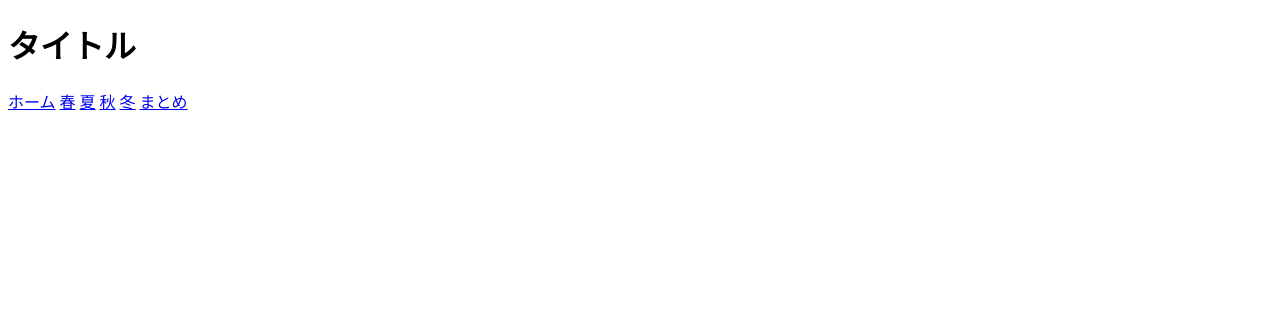
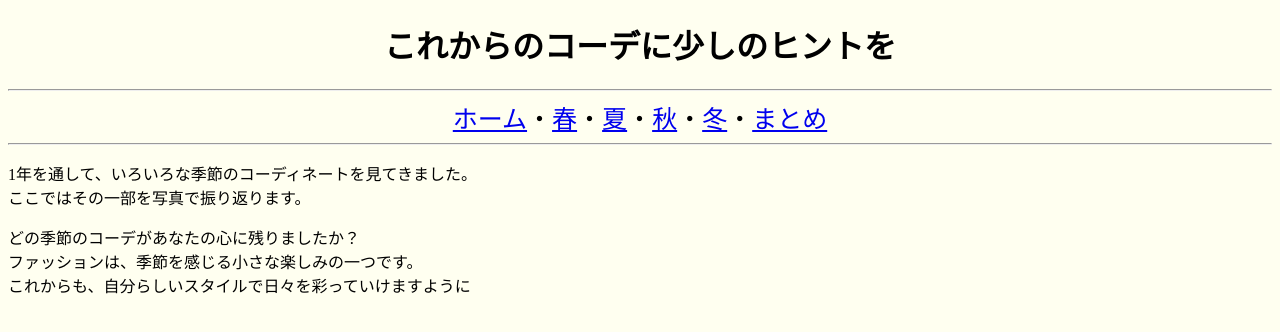
Before and after one commit to s1f10250280/team-project, a plain HTML site: page matome.html in a window 1280 px wide. Drawn offline with Linux system fonts and the light colour scheme.

Commit message:
add new codes

```diff
--- a/css/matome.css
+++ b/css/matome.css
@@ -0,0 +1,13 @@
+#container{
+    display: flex;
+    justify-content: center;
+    font-size:25px;
+}
+
+h1{
+    text-align:center;
+}
+
+body{
+    background-color:#fffff0;
+}
--- a/matome.html
+++ b/matome.html
@@ -5,13 +5,29 @@
         <title>まとめ</title>
         <link rel="stylesheet" type="text/css" href="css/matome.css">
     </head>
-    <h1>タイトル</h1>
-    <a href="https://s1f10250280.github.io/team-project/">ホーム</a>
-    <a href="haru.html">春</a>
-    <a href="natu.html">夏</a>
-    <a href="aki.html">秋</a>
-    <a href="huyu.html">冬</a>
-    <a href="matome.html">まとめ</a>
+    <body>
+        <h1>これからのコーデに少しのヒントを</h1>
+        <hr>
+        <div id="container">
+            <a href="https://s1f10250280.github.io/team-project/">ホーム</a>・
+            <a href="haru.html">春</a>・
+            <a href="natu.html">夏</a>・
+            <a href="aki.html">秋</a>・
+            <a href="huyu.html">冬</a>・
+            <a href="matome.html">まとめ</a>
+        </div>
+        <hr>
+        <p>1年を通して、いろいろな季節のコーディネートを見てきました。<br>ここではその一部を写真で振り返ります。</p>
+
+
+        <div class="message">
+            <p>どの季節のコーデがあなたの心に残りましたか？<br>
+            ファッションは、季節を感じる小さな楽しみの一つです。<br>
+            これからも、自分らしいスタイルで日々を彩っていけますように</p>
+        </div>
+
+
+    </body>
 
 
 </html>
```
